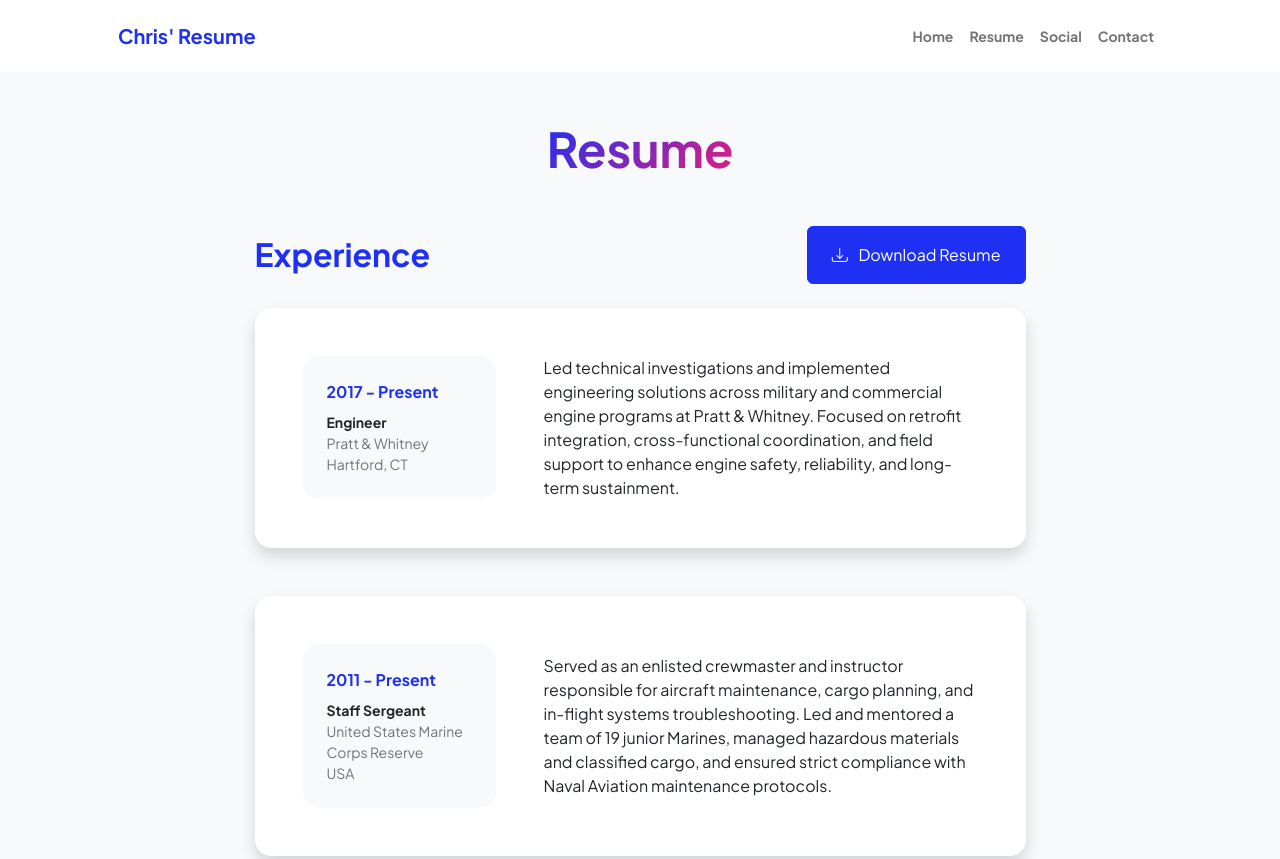
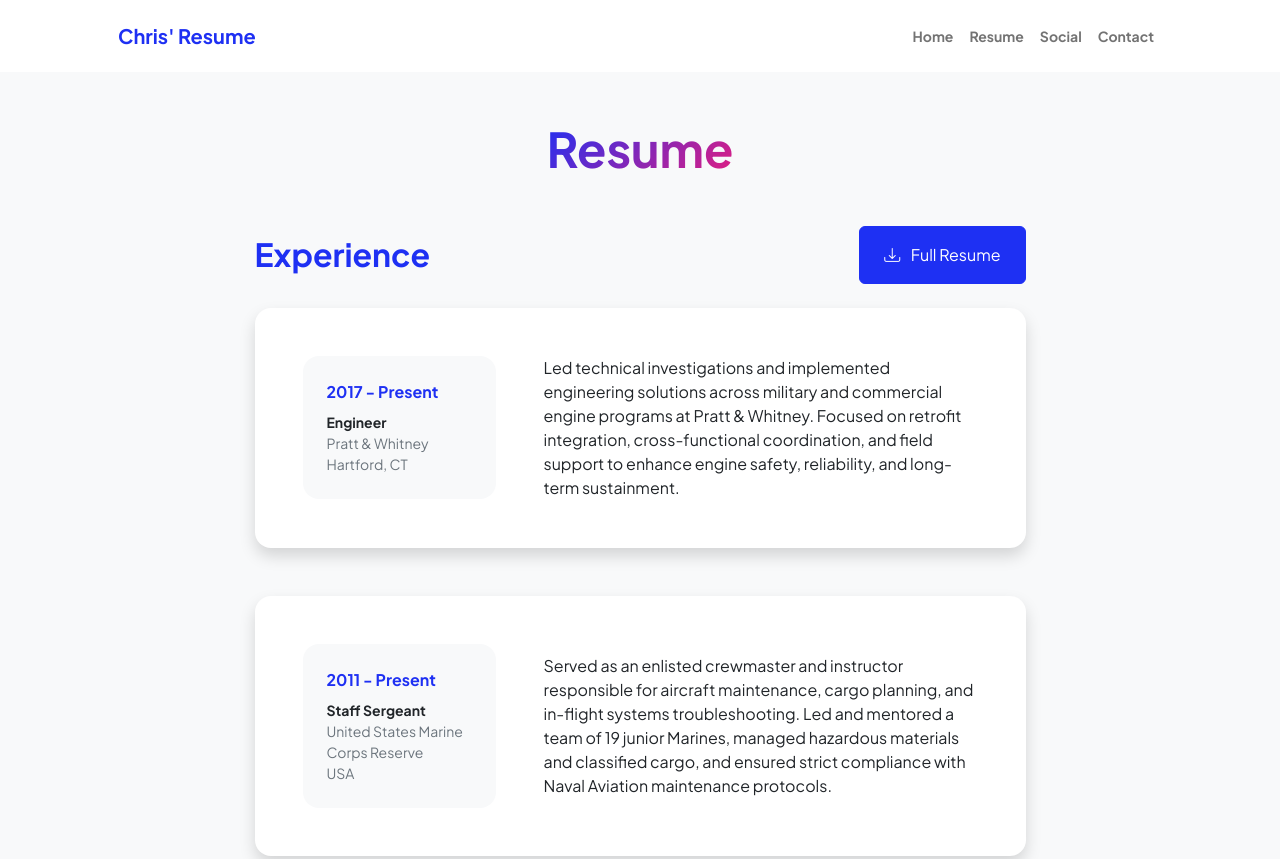
Before and after one commit to Chrismny/AboutMe, a plain HTML site: page resume.html in a window 1280 px wide. Shown: the top 859 px of the page. Drawn offline with nearby package versions, Linux system fonts and the light colour scheme.

Commit message:
Resume button and home page comments

```diff
--- a/resume.html
+++ b/resume.html
@@ -58,7 +58,7 @@
                                 <!-- Note: Set the link href target to a PDF file within your project-->
                                 <a class="btn btn-primary px-4 py-3" href="assets/Chris_1_2025_GTWebsite.pdf">
                                     <div class="d-inline-block bi bi-download me-2"></div>
-                                    Download Resume
+                                    Full Resume
                                 </a>
                             </div>
                             <!-- Experience Card 1-->
```
Also changed, not shown: index.html (+6 -0 lines).
